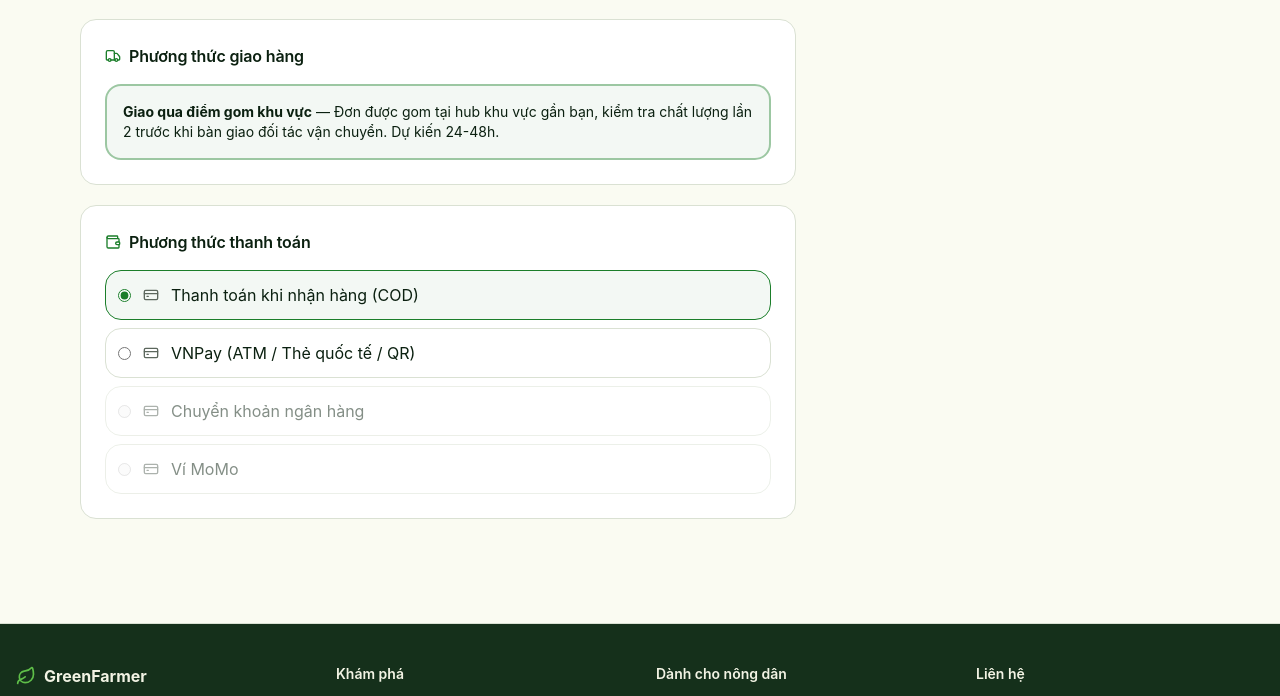
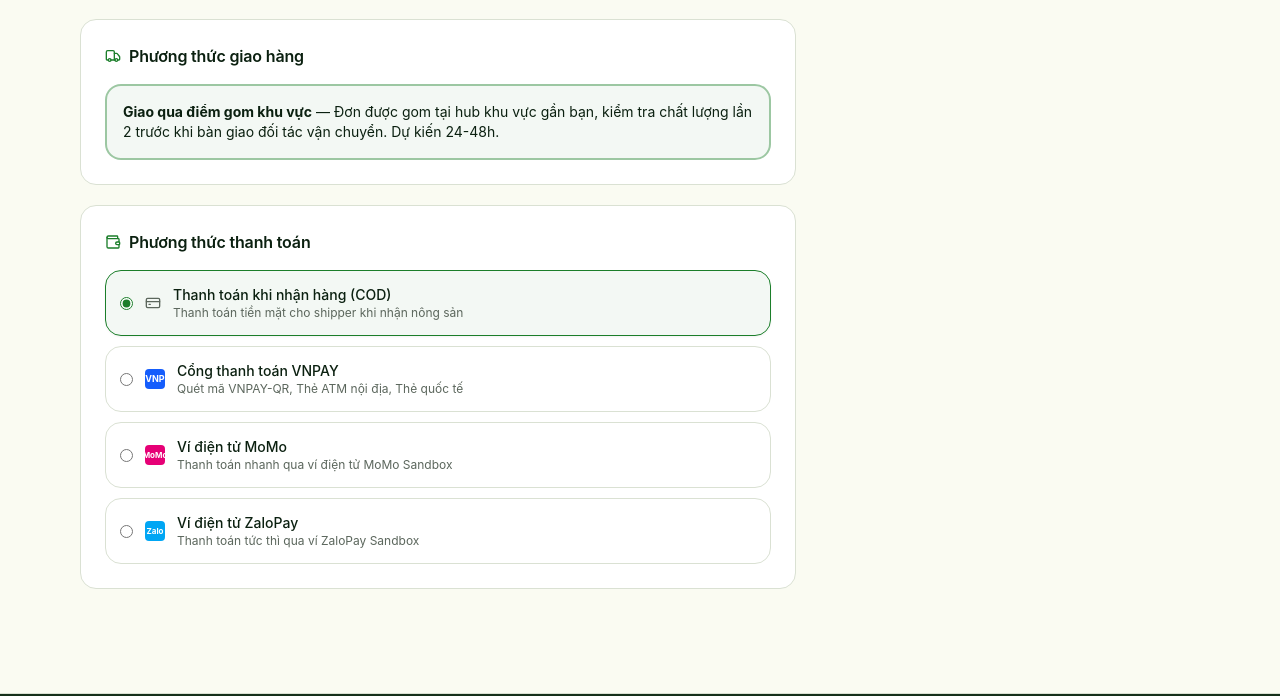
Before and after one commit to imkhari/GreenFarmer, a React (Vite) app: page /checkout in a window 1280 px wide. Shown: the part 520-1216 px from the top of the page. Built offline with nearby package versions, Linux system fonts and the light colour scheme; no server answers.

Commit message:
feat(payment): enable MoMo and ZaloPay payment options and return callbacks

```diff
--- a/src/pages/public/CheckoutPage.tsx
+++ b/src/pages/public/CheckoutPage.tsx
@@ -53,7 +53,19 @@
 
             if (pay === "VNPay") {
                 const { paymentUrl } = await paymentService.createVnpayUrl(response.orderId);
-                window.location.href = paymentUrl; // chuyển hẳn sang trang VNPay
+                window.location.href = paymentUrl;
+                return;
+            }
+
+            if (pay === "Momo") {
+                const { paymentUrl } = await paymentService.createMomoUrl(response.orderId);
+                window.location.href = paymentUrl;
+                return;
+            }
+
+            if (pay === "ZaloPay") {
+                const { paymentUrl } = await paymentService.createZaloPayUrl(response.orderId);
+                window.location.href = paymentUrl;
                 return;
             }
 
@@ -134,29 +146,46 @@
                             Phương thức thanh toán
                         </h2>
 
-                        <div className="space-y-2">
-                            <label className={`flex items-center gap-3 p-3 rounded-xl border cursor-pointer ${pay === "COD" ? "border-primary bg-primary/5" : ""}`}>
+                        <div className="space-y-2.5">
+                            {/* COD */}
+                            <label className={`flex items-center gap-3 p-3.5 rounded-xl border cursor-pointer transition ${pay === "COD" ? "border-primary bg-primary/5 shadow-xs" : "hover:bg-muted/40"}`}>
                                 <input type="radio" name="pay" value="COD" checked={pay === "COD"} onChange={() => setPay("COD")} className="accent-primary" />
                                 <CreditCard className="w-4 h-4 text-muted-foreground" />
-                                Thanh toán khi nhận hàng (COD)
+                                <div className="flex-1">
+                                    <div className="font-medium text-sm">Thanh toán khi nhận hàng (COD)</div>
+                                    <div className="text-xs text-muted-foreground">Thanh toán tiền mặt cho shipper khi nhận nông sản</div>
+                                </div>
                             </label>
 
-                            <label className={`flex items-center gap-3 p-3 rounded-xl border cursor-pointer ${pay === "VNPay" ? "border-primary bg-primary/5" : ""}`}>
+                            {/* VNPay */}
+                            <label className={`flex items-center gap-3 p-3.5 rounded-xl border cursor-pointer transition ${pay === "VNPay" ? "border-primary bg-primary/5 shadow-xs" : "hover:bg-muted/40"}`}>
                                 <input type="radio" name="pay" value="VNPay" checked={pay === "VNPay"} onChange={() => setPay("VNPay")} className="accent-primary" />
-                                <CreditCard className="w-4 h-4 text-muted-foreground" />
-                                VNPay (ATM / Thẻ quốc tế / QR)
+                                <div className="w-5 h-5 rounded bg-blue-600 text-white font-bold text-[9px] flex items-center justify-center shrink-0">VNP</div>
+                                <div className="flex-1">
+                                    <div className="font-medium text-sm">Cổng thanh toán VNPAY</div>
+                                    <div className="text-xs text-muted-foreground">Quét mã VNPAY-QR, Thẻ ATM nội địa, Thẻ quốc tế</div>
+                                </div>
                             </label>
 
-                            {[
-                                { v: "banking", l: "Chuyển khoản ngân hàng" },
-                                { v: "momo", l: "Ví MoMo" },
-                            ].map((o) => (
-                                <label key={o.v} className="flex items-center gap-3 p-3 rounded-xl border cursor-pointer opacity-50">
-                                    <input type="radio" disabled className="accent-primary" />
-                                    <CreditCard className="w-4 h-4 text-muted-foreground" />
-                                    {o.l}
-                                </label>
-                            ))}
+                            {/* MoMo */}
+                            <label className={`flex items-center gap-3 p-3.5 rounded-xl border cursor-pointer transition ${pay === "Momo" ? "border-primary bg-primary/5 shadow-xs" : "hover:bg-muted/40"}`}>
+                                <input type="radio" name="pay" value="Momo" checked={pay === "Momo"} onChange={() => setPay("Momo")} className="accent-primary" />
+                                <div className="w-5 h-5 rounded bg-pink-600 text-white font-bold text-[8px] flex items-center justify-center shrink-0">MoMo</div>
+                                <div className="flex-1">
+                                    <div className="font-medium text-sm">Ví điện tử MoMo</div>
+                                    <div className="text-xs text-muted-foreground">Thanh toán nhanh qua ví điện tử MoMo Sandbox</div>
+                                </div>
+                            </label>
+
+                            {/* ZaloPay */}
+                            <label className={`flex items-center gap-3 p-3.5 rounded-xl border cursor-pointer transition ${pay === "ZaloPay" ? "border-primary bg-primary/5 shadow-xs" : "hover:bg-muted/40"}`}>
+                                <input type="radio" name="pay" value="ZaloPay" checked={pay === "ZaloPay"} onChange={() => setPay("ZaloPay")} className="accent-primary" />
+                                <div className="w-5 h-5 rounded bg-sky-500 text-white font-bold text-[8px] flex items-center justify-center shrink-0">Zalo</div>
+                                <div className="flex-1">
+                                    <div className="font-medium text-sm">Ví điện tử ZaloPay</div>
+                                    <div className="text-xs text-muted-foreground">Thanh toán tức thì qua ví ZaloPay Sandbox</div>
+                                </div>
+                            </label>
                         </div>
                     </div>
                 </div>
--- a/src/pages/public/PaymentResultPage.tsx
+++ b/src/pages/public/PaymentResultPage.tsx
@@ -9,33 +9,55 @@
     const [orderId, setOrderId] = useState<number | null>(null);
 
     useEffect(() => {
-        paymentService
-            .verifyVnpayReturn(location.search)
+        const isMomo = location.pathname.includes("/momo/") || location.search.includes("partnerCode=");
+        const isZaloPay = location.pathname.includes("/zalopay/") || location.search.includes("apptransid=");
+
+        let verifyPromise;
+        if (isMomo) {
+            verifyPromise = paymentService.verifyMomoReturn(location.search);
+        } else if (isZaloPay) {
+            verifyPromise = paymentService.verifyZaloPayReturn(location.search);
+        } else {
+            verifyPromise = paymentService.verifyVnpayReturn(location.search);
+        }
+
+        verifyPromise
             .then((res) => {
                 setMessage(res.message);
                 setOrderId(res.orderId ?? null);
                 setStatus(res.success ? "success" : "failed");
             })
-            .catch(() => setStatus("failed"));
-    }, [location.search]);
+            .catch(() => {
+                setMessage("Không thể xác minh giao dịch");
+                setStatus("failed");
+            });
+    }, [location.pathname, location.search]);
 
     return (
         <div className="max-w-md mx-auto px-4 py-16 text-center">
-            {status === "loading" && <p>Đang xác nhận thanh toán...</p>}
+            {status === "loading" && <p className="text-muted-foreground animate-pulse">Đang xác nhận kết quả thanh toán...</p>}
             {status === "success" && (
                 <>
+                    <div className="w-16 h-16 bg-emerald-100 text-emerald-600 rounded-full flex items-center justify-center mx-auto mb-4 text-2xl font-bold">
+                        ✓
+                    </div>
                     <h1 className="text-2xl font-bold text-primary mb-2">Thanh toán thành công</h1>
                     <p className="text-muted-foreground mb-6">{message}</p>
-                    <Link to={orderId ? `/orders/${orderId}` : "/orders"} className="text-primary font-medium">
-                        Xem đơn hàng của bạn →
+                    <Link to={orderId ? `/orders/${orderId}` : "/orders"} className="inline-block px-5 py-2.5 rounded-xl bg-primary text-primary-foreground font-semibold hover:bg-primary/90 transition">
+                        Xem chi tiết đơn hàng →
                     </Link>
                 </>
             )}
             {status === "failed" && (
                 <>
+                    <div className="w-16 h-16 bg-rose-100 text-rose-600 rounded-full flex items-center justify-center mx-auto mb-4 text-2xl font-bold">
+                        ✕
+                    </div>
                     <h1 className="text-2xl font-bold text-destructive mb-2">Thanh toán thất bại</h1>
                     <p className="text-muted-foreground mb-6">{message}</p>
-                    <Link to="/checkout" className="text-primary font-medium">Thử lại →</Link>
+                    <Link to="/checkout" className="inline-block px-5 py-2.5 rounded-xl bg-muted font-semibold hover:bg-muted/80 transition">
+                        Quay lại trang thanh toán →
+                    </Link>
                 </>
             )}
         </div>
--- a/src/routes/AppRouter.tsx
+++ b/src/routes/AppRouter.tsx
@@ -54,6 +54,8 @@
                     <Route path="/orders/:id" element={<OrderDetailPage />} />
                     <Route path="/profile" element={<ProfilePage />} />
                     <Route path="/payment/vnpay/return" element={<PaymentResultPage />} />
+                    <Route path="/payment/momo/return" element={<PaymentResultPage />} />
+                    <Route path="/payment/zalopay/return" element={<PaymentResultPage />} />
                 </Route>
 
                 <Route element={<ProtectedRoute allow={["seller"]} />}>
--- a/src/services/paymentService.ts
+++ b/src/services/paymentService.ts
@@ -1,5 +1,7 @@
 import api from "@/lib/axios";
+
 export const paymentService = {
+    // VNPay
     createVnpayUrl: (orderId: number) =>
         api.post(`/payment/vnpay/${orderId}`) as Promise<{ paymentUrl: string; txnRef: string }>,
 
@@ -9,4 +11,26 @@
             message: string;
             orderId?: number;
         }>,
+
+    // MoMo
+    createMomoUrl: (orderId: number) =>
+        api.post(`/payment/momo/${orderId}`) as Promise<{ paymentUrl: string; txnRef: string }>,
+
+    verifyMomoReturn: (queryString: string) =>
+        api.get(`/payment/momo/return${queryString}`) as Promise<{
+            success: boolean;
+            message: string;
+            orderId?: number;
+        }>,
+
+    // ZaloPay
+    createZaloPayUrl: (orderId: number) =>
+        api.post(`/payment/zalopay/${orderId}`) as Promise<{ paymentUrl: string; txnRef: string }>,
+
+    verifyZaloPayReturn: (queryString: string) =>
+        api.get(`/payment/zalopay/return${queryString}`) as Promise<{
+            success: boolean;
+            message: string;
+            orderId?: number;
+        }>,
 };
--- a/src/types/order.ts
+++ b/src/types/order.ts
@@ -13,7 +13,7 @@
     tracking_note?: string;
     created_at: string;
     seller_total?: number;
-    payment_method?: "COD" | "VNPay" ;
+    payment_method?: "COD" | "VNPay" | "Momo" | "ZaloPay";
     payment_status?: "Unpaid" | "Paid" | "Failed";
 }
 
@@ -35,7 +35,7 @@
     receiverName: string;
     receiverPhone: string;
     shippingAddress: string;
-    paymentMethod?: "COD" | "VNPay";
+    paymentMethod?: "COD" | "VNPay" | "Momo" | "ZaloPay";
 }
 
 export interface CheckoutResponse {
```
